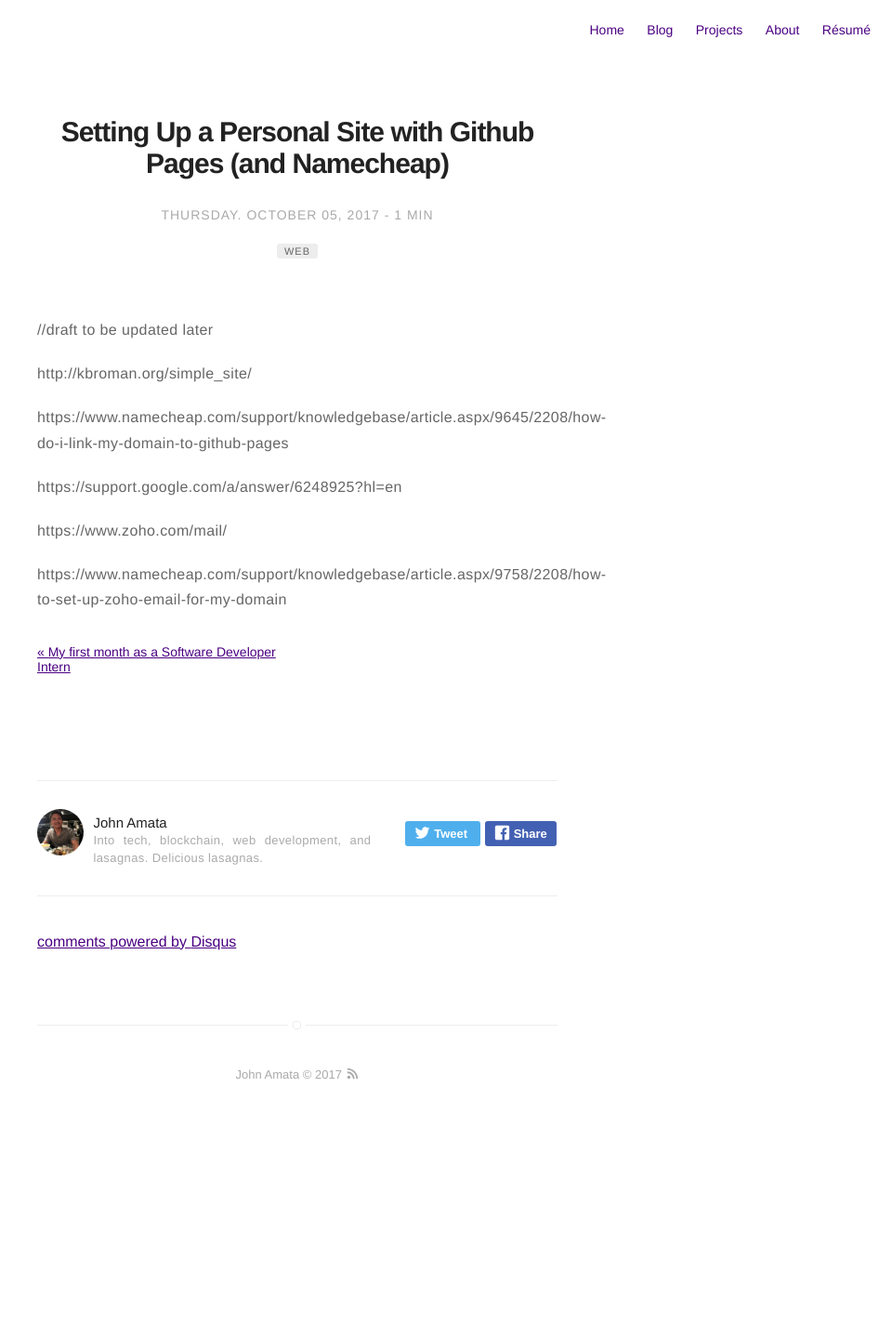
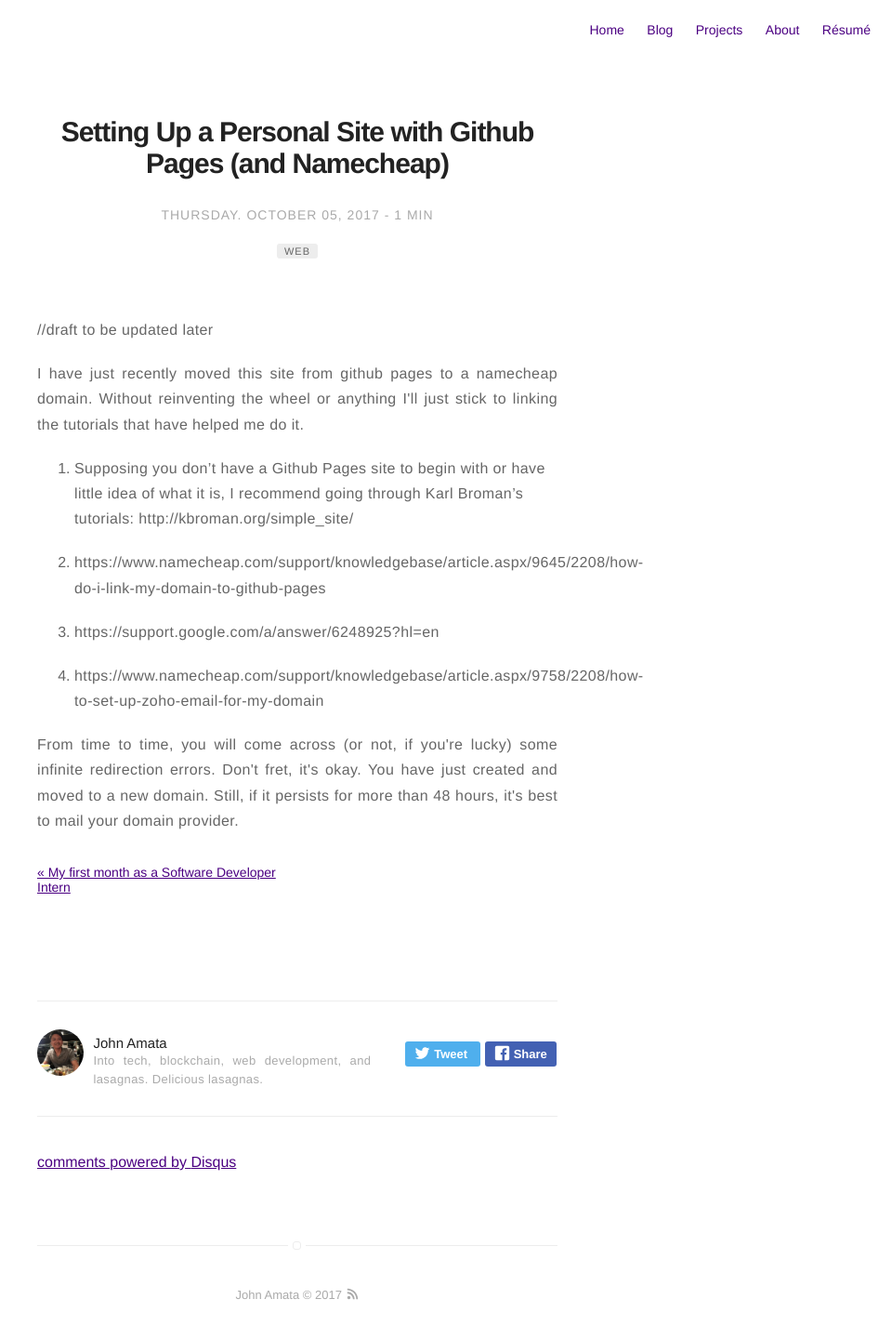
Before and after one commit to jpamata/jpamata.github.io, a Jekyll site: the page built from _posts/2017-10-05-Setting-Up-a-Personal-Site-with-Github-Pages.md, in a window 1280 px wide. Shown: the whole page at 93% size, without its empty margins (320-1280 px from the left). Built offline with Jekyll 4.4.1, drawn with Linux system fonts in a browser that asks for light colours; comment, search, counter and statistics services are not loaded; before the commit the page ends 1203 px from its top, so only the background shows below that.

Commit message:
Update 2017-10-05-Setting-Up-a-Personal-Site-with-Github-Pages.md

```diff
--- a/_posts/2017-10-05-Setting-Up-a-Personal-Site-with-Github-Pages.md
+++ b/_posts/2017-10-05-Setting-Up-a-Personal-Site-with-Github-Pages.md
@@ -11,12 +11,14 @@ description: How to set up your own personal website with github pages.
 
 //draft to be updated later
 
-http://kbroman.org/simple_site/
+<p align="justify">I have just recently moved this site from github pages to a namecheap domain. Without reinventing the wheel or anything I'll just stick to linking the tutorials that have helped me do it.</p>
 
-https://www.namecheap.com/support/knowledgebase/article.aspx/9645/2208/how-do-i-link-my-domain-to-github-pages
+1. Supposing you don't have a Github Pages site to begin with or have little idea of what it is, I recommend going through Karl Broman's tutorials: http://kbroman.org/simple_site/
 
-https://support.google.com/a/answer/6248925?hl=en
+2. https://www.namecheap.com/support/knowledgebase/article.aspx/9645/2208/how-do-i-link-my-domain-to-github-pages
 
-https://www.zoho.com/mail/
+3. https://support.google.com/a/answer/6248925?hl=en
 
-https://www.namecheap.com/support/knowledgebase/article.aspx/9758/2208/how-to-set-up-zoho-email-for-my-domain
+4. https://www.namecheap.com/support/knowledgebase/article.aspx/9758/2208/how-to-set-up-zoho-email-for-my-domain
+
+<p align="justify">From time to time, you will come across (or not, if you're lucky) some infinite redirection errors. Don't fret, it's okay. You have just created and moved to a new domain. Still, if it persists for more than 48 hours, it's best to mail your domain provider.</p>
```
